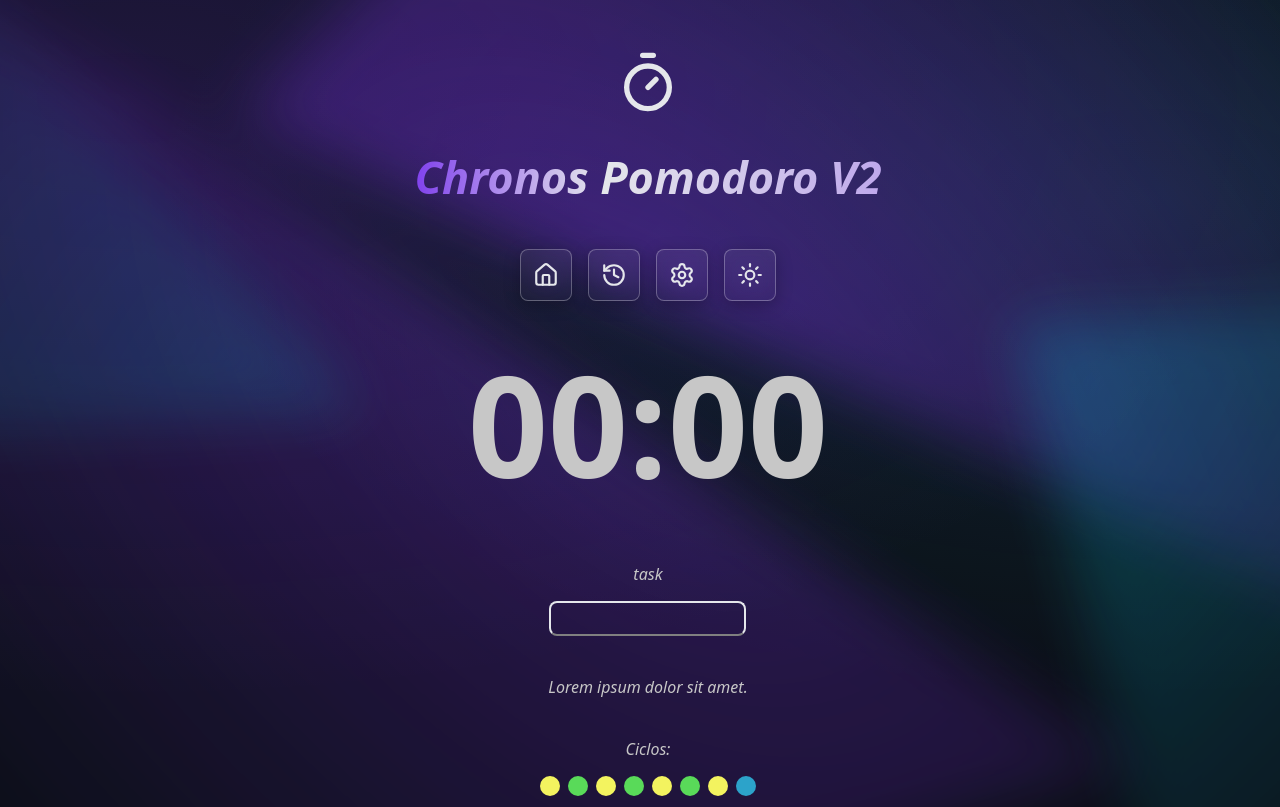
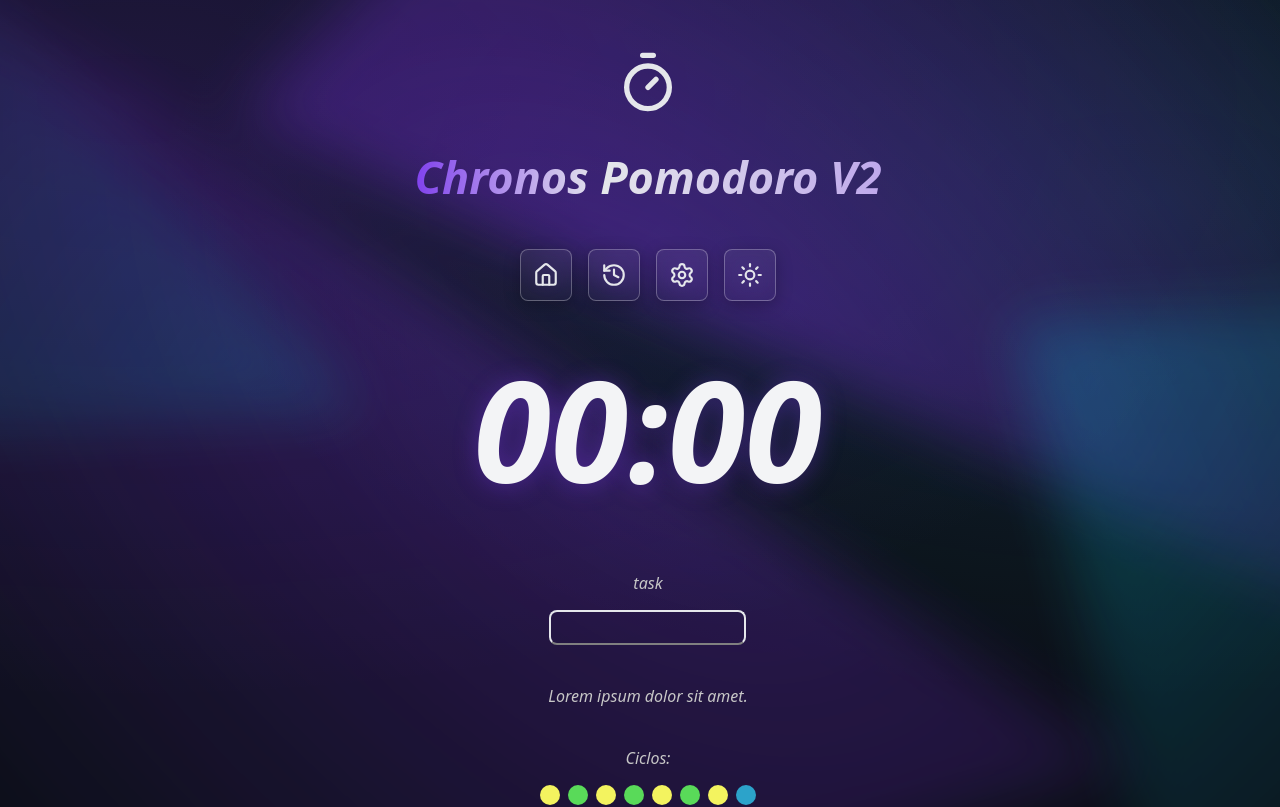
Before and after one commit to heitorpcrl/chronos-pomodore-v2, a React (Vite) app: page / in a window 1280 px wide. Shown: the top 807 px of the page. Built offline with nearby package versions, Linux system fonts and the light colour scheme.

Commit message:
feat: minor changes

```diff
--- a/src/components/CountDown/styles.module.css
+++ b/src/components/CountDown/styles.module.css
@@ -1,7 +1,7 @@
 .container {
-  font-size: clamp(8rem, 30vw, 14rem);
-  font-weight: bold;
+  font-size: clamp(8rem, 26vw, 14rem);
+  font-weight: 800;
   text-align: center;
-  line-height: 1.3;
-  font-style: normal;
+  color: #f3f4f6;
+  text-shadow: 0 2px 24px rgba(124, 58, 237, 0.38);
 }
```
